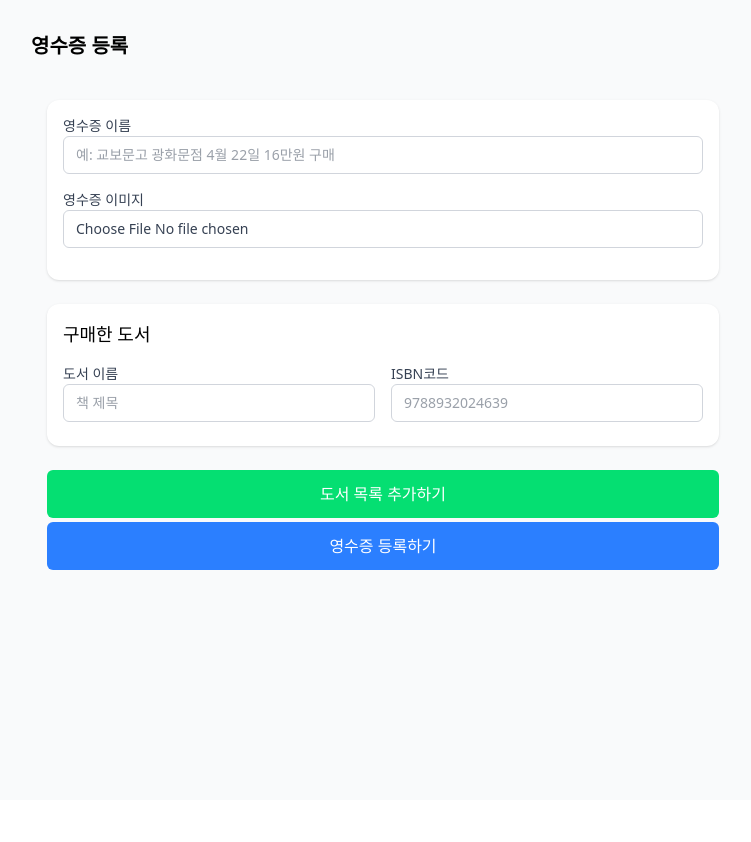
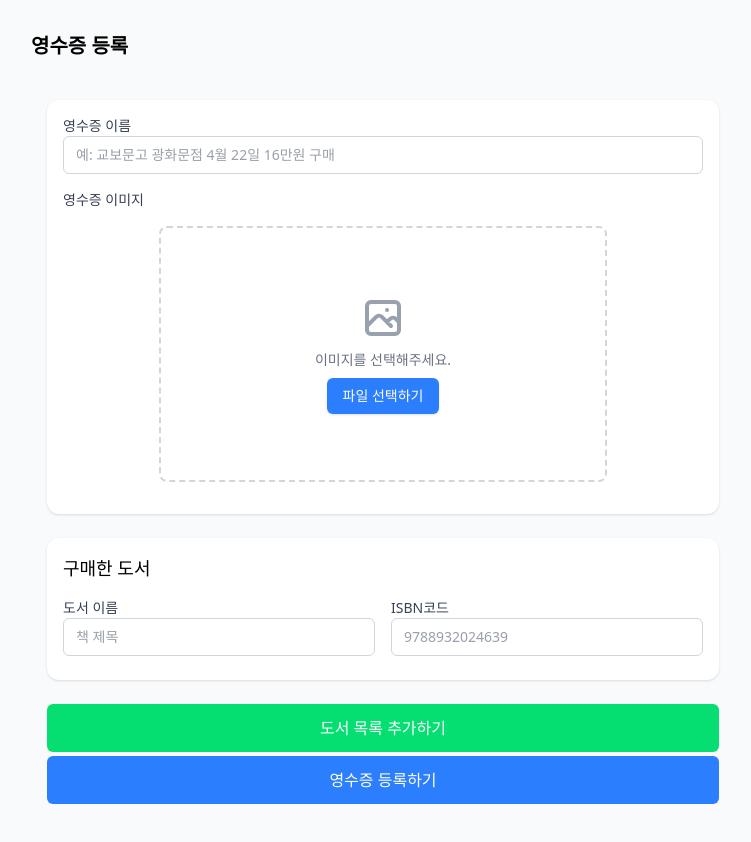
Before and after one commit to GachiGrim/book-managing, a React (Vite) app in the folder apps/frontend/: page /new-receipt in a window 1280 px wide. Shown: the top 842 px of the page, without its empty margins (257-1008 px from the left). Before the commit the page ends 800 px from the top, so only its background shows below. Built offline with nearby package versions, Linux system fonts and the light colour scheme; no server answers; what @lukemorales/query-key-factory would draw is missing.

Commit message:
이미지 업로드 로직 완료

```diff
--- a/apps/frontend/src/api/shared/instance.ts
+++ b/apps/frontend/src/api/shared/instance.ts
@@ -7,7 +7,6 @@ export const instance = axios.create({
   timeout: 5000,
   headers: {
     "Content-Type": "application/json",
-    Authorization: "Bearer YOUR_TOKEN",
   },
 });
 
--- /dev/null
+++ b/apps/frontend/src/api/upload/index.ts
@@ -0,0 +1,13 @@
+import { instance } from "@api/shared/instance";
+import { FileUploadResponse } from "./type";
+
+export function uploadImageFile(file: File): Promise<FileUploadResponse> {
+  const formData = new FormData();
+  formData.append("image", file);
+
+  return instance.post("/upload", formData, {
+    headers: {
+      "Content-Type": "multipart/form-data",
+    },
+  });
+}
--- /dev/null
+++ b/apps/frontend/src/api/upload/type.d.ts
@@ -0,0 +1,11 @@
+export type FileUploadResponse = {
+  success: boolean;
+  message: string;
+  data: {
+    filename: string;
+    originalName: string;
+    mimetype: string;
+    size: number;
+    path: string;
+  };
+};
--- a/apps/frontend/src/components/Layout.tsx
+++ b/apps/frontend/src/components/Layout.tsx
@@ -1,11 +1,16 @@
+import { useIsMutating } from "@tanstack/react-query";
 import { PropsWithChildren } from "react";
+import Loading from "./Loading";
 
 export default function Layout({ children }: PropsWithChildren) {
+  const isMutating = useIsMutating();
+
   return (
     <div className="flex items-center justify-center">
       <div className="bg-gray-50 min-h-screen pb-20 w-full md:w-[768px] p-8">
         {children}
       </div>
+      {isMutating > 0 && <Loading />}
     </div>
   );
 }
--- /dev/null
+++ b/apps/frontend/src/components/Loading.tsx
@@ -0,0 +1,12 @@
+const Loading = () => {
+  return (
+    <div className="fixed inset-0 bg-black bg-opacity-50 z-50 flex items-center justify-center">
+      <div className="bg-white p-5 rounded-lg flex flex-col items-center">
+        <div className="w-12 h-12 border-4 border-blue-500 border-t-transparent rounded-full animate-spin mb-3"></div>
+        <p className="text-gray-700 font-medium">로딩 중...</p>
+      </div>
+    </div>
+  );
+};
+
+export default Loading;
--- /dev/null
+++ b/apps/frontend/src/hooks/NewReceipt/useHandleReceiptImagePath.ts
@@ -0,0 +1,12 @@
+import { useController, useFormContext } from "react-hook-form";
+import { FormTypes } from "src/pages/NewReceipt/type";
+
+export const useHandleReceiptImagePath = () => {
+  const { control } = useFormContext<FormTypes>();
+  const { field } = useController({ control, name: "receiptImagePath" });
+
+  return {
+    value: field.value,
+    handleChange: field.onChange,
+  };
+};
--- a/apps/frontend/src/pages/NewReceipt/base/ImageUploader.tsx
+++ b/apps/frontend/src/pages/NewReceipt/base/ImageUploader.tsx
@@ -1,17 +1,91 @@
-import { FC } from "react";
+import { uploadImageFile } from "@api/upload";
+import { getStaticImagePath } from "@utils/getStaticImage";
+import { ChangeEvent, FC } from "react";
 
 interface Props {
-  a?: number;
+  value: string;
+  onChange: (value: string) => void;
 }
 
-const ImageUploader: FC<Props> = () => {
+const ImageUploader: FC<Props> = ({ onChange, value }) => {
+  const handleImageChange = async (event: ChangeEvent<HTMLInputElement>) => {
+    const file = event.target.files?.[0];
+    if (file && file.type.startsWith("image/")) {
+      const { data } = await uploadImageFile(file);
+      onChange(data.path);
+    }
+  };
+
+  const resetImage = () => {
+    onChange("");
+  };
+
   return (
     <label className="block text-gray-700 text-sm font-medium mb-2">
       영수증 이미지
-      <input
-        type="file"
-        className="w-full px-3 py-2 border border-gray-300 rounded-md focus:outline-none focus:ring-2 focus:ring-blue-500"
-      />
+      <div className="flex flex-col items-center w-full max-w-md mx-auto">
+        <div
+          className={`w-full h-64 border-2 border-dashed rounded-lg flex flex-col items-center justify-center p-4 mt-4 transition-colors ${"border-gray-300"}`}
+        >
+          {!value ? (
+            <>
+              <svg
+                className="w-12 h-12 text-gray-400"
+                fill="none"
+                stroke="currentColor"
+                viewBox="0 0 24 24"
+                xmlns="http://www.w3.org/2000/svg"
+              >
+                <path
+                  strokeLinecap="round"
+                  strokeLinejoin="round"
+                  strokeWidth="2"
+                  d="M4 16l4.586-4.586a2 2 0 012.828 0L16 16m-2-2l1.586-1.586a2 2 0 012.828 0L20 14m-6-6h.01M6 20h12a2 2 0 002-2V6a2 2 0 00-2-2H6a2 2 0 00-2 2v12a2 2 0 002 2z"
+                ></path>
+              </svg>
+              <p className="mt-2 text-sm text-gray-500">
+                이미지를 선택해주세요.
+              </p>
+              <label className="mt-2 px-4 py-2 bg-blue-500 text-white rounded-md shadow-sm hover:bg-blue-600 cursor-pointer">
+                파일 선택하기
+                <input
+                  type="file"
+                  className="hidden"
+                  accept="image/*"
+                  onChange={handleImageChange}
+                />
+              </label>
+            </>
+          ) : (
+            <div className="relative w-full h-full">
+              <img
+                src={getStaticImagePath(value)}
+                alt="이미지 미리보기"
+                className="w-full h-full object-contain"
+              />
+              <button
+                onClick={resetImage}
+                className="absolute top-2 right-2 bg-red-500 text-white p-1 rounded-full hover:bg-red-600"
+              >
+                <svg
+                  className="w-4 h-4"
+                  fill="none"
+                  stroke="currentColor"
+                  viewBox="0 0 24 24"
+                  xmlns="http://www.w3.org/2000/svg"
+                >
+                  <path
+                    strokeLinecap="round"
+                    strokeLinejoin="round"
+                    strokeWidth="2"
+                    d="M6 18L18 6M6 6l12 12"
+                  ></path>
+                </svg>
+              </button>
+            </div>
+          )}
+        </div>
+      </div>
     </label>
   );
 };
--- /dev/null
+++ b/apps/frontend/src/pages/NewReceipt/fields/ReceiptImageUploader.tsx
@@ -0,0 +1,14 @@
+import ImageUploader from "../base/ImageUploader";
+import { useHandleReceiptImagePath } from "@hooks/NewReceipt/useHandleReceiptImagePath";
+
+const ReceiptImageUploader = () => {
+  const { handleChange, value } = useHandleReceiptImagePath();
+
+  return (
+    <div className="mb-4">
+      <ImageUploader value={value} onChange={handleChange} />
+    </div>
+  );
+};
+
+export default ReceiptImageUploader;
--- a/apps/frontend/src/pages/NewReceipt/index.tsx
+++ b/apps/frontend/src/pages/NewReceipt/index.tsx
@@ -3,9 +3,9 @@ import Layout from "@components/Layout";
 import PageTitle from "@components/PageTitle";
 import { useHandleNewReceipt } from "@hooks/NewReceipt/useHandleNewReceipt";
 
-import ImageUploader from "./base/ImageUploader";
 import ReceiptName from "./fields/ReceiptName";
 import PurchaseBook from "./fields/PurchaseBook";
+import ReceiptImageUploader from "./fields/ReceiptImageUploader";
 
 export default function NewReceipt() {
   const { books, handleAddBookClick, methods } = useHandleNewReceipt();
@@ -19,9 +19,7 @@ export default function NewReceipt() {
             {/* 영수증 기본 정보 */}
             <div className="bg-white rounded-xl p-4 shadow mb-6">
               <ReceiptName />
-              <div className="mb-4">
-                <ImageUploader />
-              </div>
+              <ReceiptImageUploader />
             </div>
             {/* 책 검색 및 추가 */}
             <div className="bg-white rounded-xl p-4 shadow mb-6">
```
